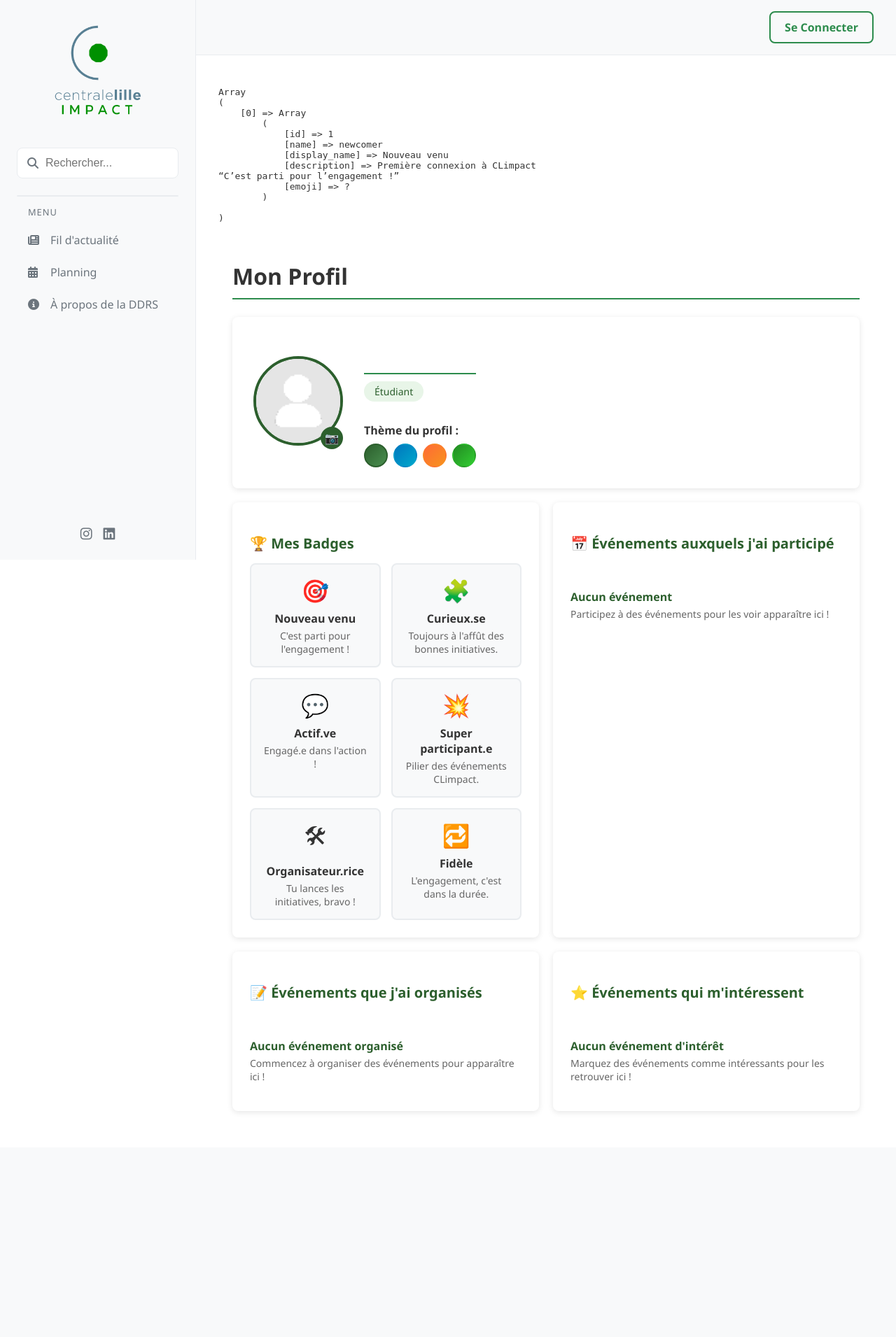
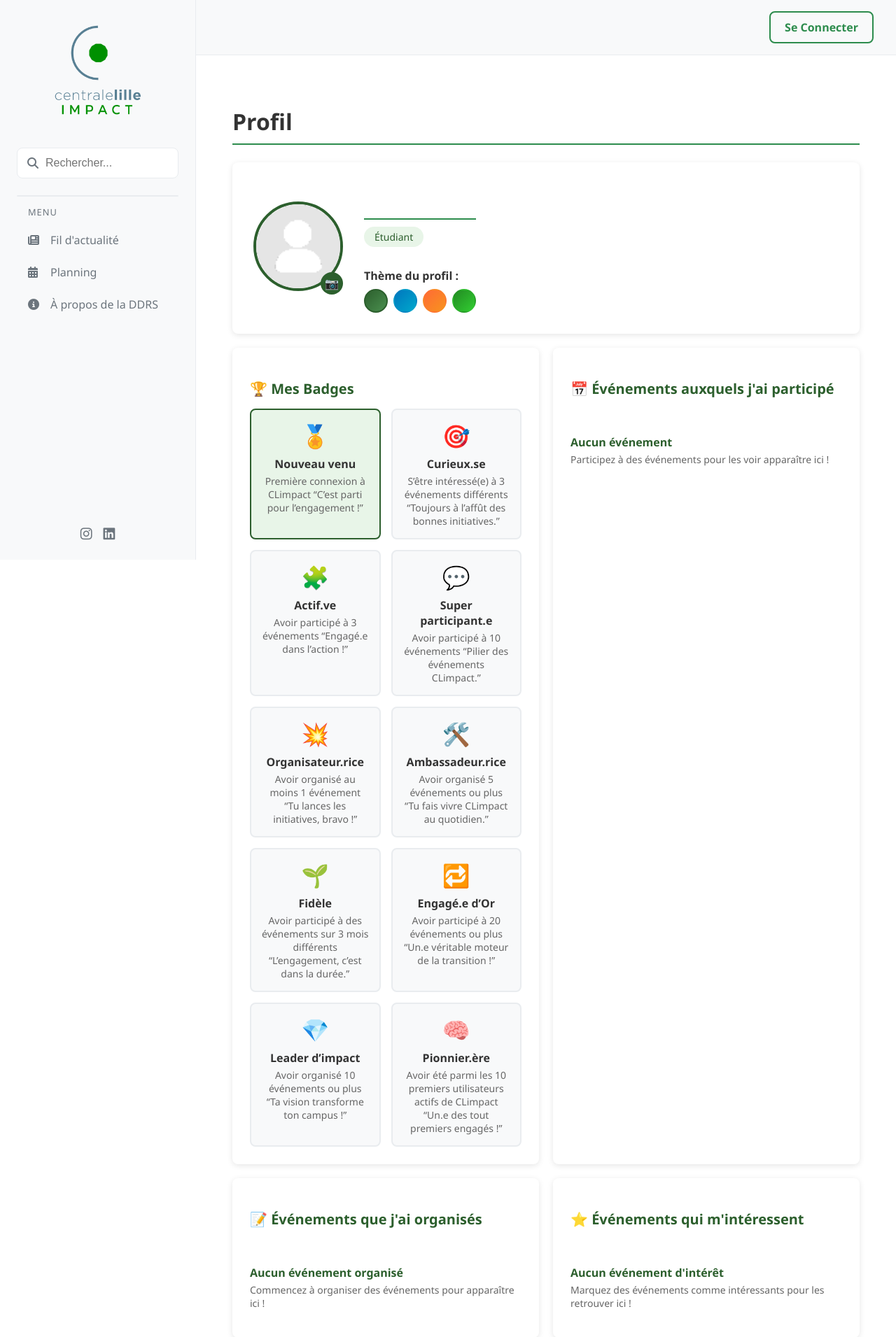
Before and after one commit to D0gmaDev/climpact, a PHP site: page /index.php?view=user in a window 1280 px wide. Shown: the top 1911 px of the page at 70% size. Before the commit the page ends 1545 px from the top, so only its background shows below. Run offline with PHP 8.4, Linux system fonts and the light colour scheme; data comes from the database, SQL or seed files in the repository; data that the repository does not hold is empty.

Commit message:
Badges work

```diff
--- a/libs/modele.php
+++ b/libs/modele.php
@@ -432,6 +432,19 @@ function getUserDistinctParticipationMonths($idUser)
 	return $result ? intval($result) : 0;
 }
 
+function getBadges()
+{
+	$SQL = "SELECT * FROM badges ORDER BY id";
+	return parcoursRs(SQLSelect($SQL));
+}
+
+function getBadgeById($idBadge)
+{
+	$SQL = "SELECT * FROM badges WHERE id = " . intval($idBadge);
+	$results = parcoursRs(SQLSelect($SQL));
+	return count($results) > 0 ? $results[0] : null;
+}
+
 function getUserBadges($idUser)
 {
 	$badges = [];
--- a/templates/user.php
+++ b/templates/user.php
@@ -27,7 +27,7 @@ foreach ($userEventParticipationId as $id) {
 }
 
 $userBadges = getUserBadges($user['id']) ?? [];
-tprint($userBadges);
+// tprint($userBadges);
 
 $userInterests = [];
 
@@ -56,7 +56,7 @@ foreach ($userEventOrganizationId as $id) {
         border-radius: 8px;
         padding: 30px;
         margin-bottom: 20px;
-    box-shadow: 0 2px 8px rgba(0,0,0,0.1);
+        box-shadow: 0 2px 8px rgba(0, 0, 0, 0.1);
         display: flex;
         align-items: center;
         gap: 30px;
@@ -125,10 +125,21 @@ foreach ($userEventOrganizationId as $id) {
         border-color: #2c5f2d;
     }
 
-.theme-option.default { background: linear-gradient(135deg, #2c5f2d, #4a8f4f); }
-.theme-option.ocean { background: linear-gradient(135deg, #0077be, #00a8cc); }
-.theme-option.sunset { background: linear-gradient(135deg, #ff6b35, #f7931e); }
-.theme-option.forest { background: linear-gradient(135deg, #228b22, #32cd32); }
+    .theme-option.default {
+        background: linear-gradient(135deg, #2c5f2d, #4a8f4f);
+    }
+
+    .theme-option.ocean {
+        background: linear-gradient(135deg, #0077be, #00a8cc);
+    }
+
+    .theme-option.sunset {
+        background: linear-gradient(135deg, #ff6b35, #f7931e);
+    }
+
+    .theme-option.forest {
+        background: linear-gradient(135deg, #228b22, #32cd32);
+    }
 
     .content-grid {
         display: grid;
@@ -140,7 +151,7 @@ foreach ($userEventOrganizationId as $id) {
         background: white;
         border-radius: 8px;
         padding: 25px;
-    box-shadow: 0 2px 8px rgba(0,0,0,0.1);
+        box-shadow: 0 2px 8px rgba(0, 0, 0, 0.1);
     }
 
     .section h3 {
@@ -236,7 +247,7 @@ foreach ($userEventOrganizationId as $id) {
         left: 0;
         width: 100%;
         height: 100%;
-    background: rgba(0,0,0,0.5);
+        background: rgba(0, 0, 0, 0.5);
         z-index: 1000;
     }
 
@@ -277,12 +288,12 @@ foreach ($userEventOrganizationId as $id) {
 </style>
 
 <div class="profile-container">
-    <h1>Mon Profil</h1>
+    <h1>Profil</h1>
 
     <div class="profile-header">
         <div class="profile-photo">
-            <img src="<?php echo $user['picture'] ?: "media/default-avatar.png"; ?>"
-                 alt="Photo de profil" id="profileImg">
+            <img src="<?php echo $user['picture'] ?: "media/default-avatar.png"; ?>" alt="Photo de profil"
+                id="profileImg">
             <button class="photo-edit-btn" onclick="openPhotoModal()">📷</button>
         </div>
         <div class="profile-info">
@@ -306,7 +317,8 @@ foreach ($userEventOrganizationId as $id) {
             <div class="theme-selector">
                 <label><strong>Thème du profil :</strong></label>
                 <div class="theme-options">
-                    <div class="theme-option default active" onclick="changeTheme('default')" title="Thème par défaut"></div>
+                    <div class="theme-option default active" onclick="changeTheme('default')" title="Thème par défaut">
+                    </div>
                     <div class="theme-option ocean" onclick="changeTheme('ocean')" title="Océan"></div>
                     <div class="theme-option sunset" onclick="changeTheme('sunset')" title="Coucher de soleil"></div>
                     <div class="theme-option forest" onclick="changeTheme('forest')" title="Forêt"></div>
@@ -320,23 +332,29 @@ foreach ($userEventOrganizationId as $id) {
             <h3>🏆 Mes Badges</h3>
             <div class="badges-grid">
                 <?php
-                // Définition des badges disponibles
-                $availableBadges = [
-                    'nouveau' => ['icon' => '🎯', 'name' => 'Nouveau venu', 'desc' => 'C\'est parti pour l\'engagement !'],
-                    'curieux' => ['icon' => '🧩', 'name' => 'Curieux.se', 'desc' => 'Toujours à l\'affût des bonnes initiatives.'],
-                    'actif' => ['icon' => '💬', 'name' => 'Actif.ve', 'desc' => 'Engagé.e dans l\'action !'],
-                    'super' => ['icon' => '💥', 'name' => 'Super participant.e', 'desc' => 'Pilier des événements CLimpact.'],
-                    'organisateur' => ['icon' => '🛠', 'name' => 'Organisateur.rice', 'desc' => 'Tu lances les initiatives, bravo !'],
-                    'fidele' => ['icon' => '🔁', 'name' => 'Fidèle', 'desc' => 'L\'engagement, c\'est dans la durée.']
+                $availableBadges = getBadges();
+
+                $badgeEmojis = [
+                    1 => '🎯',
+                    2 => '🧩',
+                    3 => '💬',
+                    4 => '💥',
+                    5 => '🛠️',
+                    6 => '🌱',
+                    7 => '🔁',
+                    8 => '💎',
+                    9 => '🧠',
+                    10 => '🧭',
                 ];
 
                 foreach ($availableBadges as $badgeId => $badge) {
-                    $earned = in_array($badgeId, $userBadges);
+                    $earned = in_array($badge, $userBadges);
                     $earnedClass = $earned ? 'earned' : '';
+                    $emoji = $badgeEmojis[$badgeId] ?? '🏅'; // Emoji par défaut si non défini
                     echo "<div class='badge {$earnedClass}' onclick='showBadgeDetail(\"{$badgeId}\")'>";
-                    echo "<div class='badge-icon'>{$badge['icon']}</div>";
-                    echo "<div class='badge-name'>{$badge['name']}</div>";
-                    echo "<div class='badge-description'>{$badge['desc']}</div>";
+                    echo "<div class='badge-icon'>{$emoji}</div>";
+                    echo "<div class='badge-name'>{$badge['display_name']}</div>";
+                    echo "<div class='badge-description'>{$badge['description']}</div>";
                     echo "</div>";
                 }
                 ?>
@@ -382,9 +400,10 @@ foreach ($userEventOrganizationId as $id) {
                         <div class="event-item">
                             <div class="event-info">
                                 <h4>
-                                    <a href="index.php?view=create&id=<?php echo htmlspecialchars($event['id']); ?>"
+                                    <a href="index.php?view=event&event=<?php echo htmlspecialchars($event['id']); ?>"
                                         title="Modifier l'événement : <?php echo htmlspecialchars($event['title']); ?>"
-                                       style="color: inherit; text-decoration: none;"> <?php echo htmlspecialchars($event['title']); ?>
+                                        style="color: inherit; text-decoration: none;">
+                                        <?php echo htmlspecialchars($event['title']); ?>
                                     </a>
                                 </h4>
                                 <div class="event-date"><?php echo date('d/m/Y', strtotime($event['start_time'])); ?></div>
@@ -431,8 +450,10 @@ foreach ($userEventOrganizationId as $id) {
             <input type="file" id="photoInput" name="profilePhoto" accept="image/*" onchange="previewPhoto()">
             <div id="photoPreview" style="text-align: center; margin: 15px 0;"></div>
             <div style="text-align: right; margin-top: 15px;">
-                <button type="button" onclick="closePhotoModal()" style="background: #6c757d; color: white; border: none; padding: 10px 20px; border-radius: 4px; margin-right: 10px;">Annuler</button>
-                <button type="button" onclick="savePhoto()" style="background: #2c5f2d; color: white; border: none; padding: 10px 20px; border-radius: 4px;">Enregistrer</button>
+                <button type="button" onclick="closePhotoModal()"
+                    style="background: #6c757d; color: white; border: none; padding: 10px 20px; border-radius: 4px; margin-right: 10px;">Annuler</button>
+                <button type="button" onclick="savePhoto()"
+                    style="background: #2c5f2d; color: white; border: none; padding: 10px 20px; border-radius: 4px;">Enregistrer</button>
             </div>
         </form>
     </div>
@@ -506,6 +527,26 @@ function changeTheme(theme) {
 
         // Ici  faire un appel AJAX pour sauvegarder le thème
         console.log('Thème changé vers:', theme);
+        // Pour la démo, on va juste changer le contour de la photo de profil
+        const profileImg = document.getElementById('profileImg');
+
+        switch (theme) {
+            case 'default':
+                profileImg.style.borderColor = '#2c5f2d';
+                break;
+            case 'ocean':
+                profileImg.style.borderColor = '#0077be';
+                break;
+            case 'sunset':
+                profileImg.style.borderColor = '#ff6b35';
+                break;
+            case 'forest':
+                profileImg.style.borderColor = '#228b22';
+                break;
+            default:
+                profileImg.style.borderColor = '#2c5f2d';
+                break;
+        }
     }
 
     // Gestion de la photo de profil
@@ -525,7 +566,7 @@ function previewPhoto() {
 
         if (input.files && input.files[0]) {
             const reader = new FileReader();
-        reader.onload = function(e) {
+            reader.onload = function (e) {
                 preview.innerHTML = `<img src="${e.target.result}" style="width: 120px; height: 120px; border-radius: 50%; object-fit: cover;">`;
             };
             reader.readAsDataURL(input.files[0]);
@@ -543,7 +584,7 @@ function savePhoto() {
 
             // Pour la démo, on màj directement de l'image
             const reader = new FileReader();
-        reader.onload = function(e) {
+            reader.onload = function (e) {
                 document.getElementById('profileImg').src = e.target.result;
                 closePhotoModal();
             };
@@ -553,20 +594,20 @@ function savePhoto() {
 
     // Gestion des badges
     function showBadgeDetail(badgeId) {
-    const badge = badgeData[badgeId];
+        const badge = getBadgeById(badgeId);
         const modal = document.getElementById('badgeModal');
         const detail = document.getElementById('badgeDetail');
         const earned = userBadges.includes(badgeId);
 
         detail.innerHTML = `
         <div style="text-align: center; margin-bottom: 20px;">
-            <div style="font-size: 64px; margin-bottom: 15px;">${badge.icon}</div>
-            <h3>${badge.name}</h3>
+            <div style="font-size: 64px; margin-bottom: 15px;">${$badgeEmojis[$badgeId]}</div>
+            <h3>${badge.display_name}</h3>
             <p style="color: #666; margin-bottom: 15px;">${badge.description}</p>
         </div>
         <div style="background: #f8f9fa; padding: 15px; border-radius: 4px; margin-bottom: 15px;">
-            <p><strong>Critère :</strong> ${badge.criteria}</p>
-            <p><strong>Obtenu par :</strong> ${badge.percentage} des utilisateurs</p>
+            <p><strong>Critère :</strong> Test</p>
+            <p><strong>Obtenu par :</strong> 100% des utilisateurs</p>
         </div>
         <div style="text-align: center;">
             ${earned ?
@@ -584,7 +625,7 @@ function closeBadgeModal() {
     }
 
     // Fermer les modals en cliquant à l'extérieur
-window.onclick = function(event) {
+    window.onclick = function (event) {
         const photoModal = document.getElementById('photoModal');
         const badgeModal = document.getElementById('badgeModal');
 
```
Lines whose indentation alone changed are shown as unchanged.
